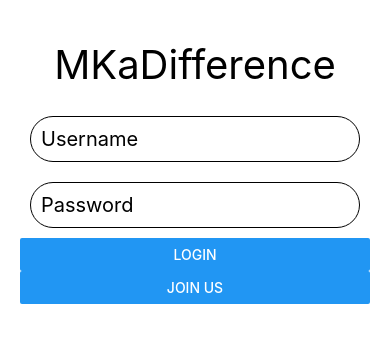
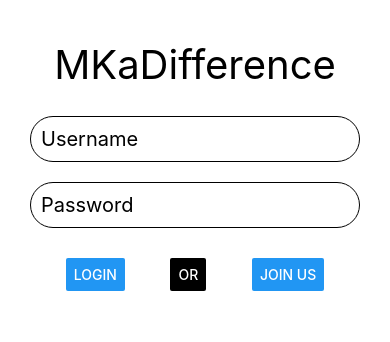
Before and after one commit to jalfawadleh/mkadifference, a React Native app: screen / in a window 390 px wide. Shown: the top 342 px of the page. Built offline with nearby package versions, Linux system fonts and the light colour scheme.

Commit message:
Updates design for login page

```diff
--- a/Components/LoginForm.tsx
+++ b/Components/LoginForm.tsx
@@ -22,24 +22,27 @@ export default function LoginForm(probs: {
 
   const [error, setError] = useState('');
 
-  const handleLogin = async () => {
-    const {data} = await axios.post('users/login', userData);
-    if (data.error) {
-      console.log(data.error);
-    } else {
-      data.token = 'Bearer ' + data.token;
-      probs.setUser(data);
-      console.log(data);
+  const onPress = async () => {
+    // checking username and password
+    if (username === '') {
+      setError('Enter Username');
+      return;
+    } else if (password === '') {
+      setError('Enter Password');
+      return;
     }
-  };
 
-  const handleJoinUs = async () => {
-    // New account
+    // if login or join
+    if (joinUs) {
       if (password !== rpassword) {
         setError('Passwords do not match');
-    } else if (email === '') {
+        return;
+      }
+      if (email === '') {
         setError('Please Enter Email');
-    } else {
+        return;
+      }
+
       // Create a New account
       const {data} = await axios.post('users/', userData);
       if (data.error) {
@@ -48,9 +51,18 @@ export default function LoginForm(probs: {
         data.token = 'Bearer ' + data.token;
         probs.setUser(data);
       }
+    } else {
+      // login
+      const {data} = await axios.post('users/login', userData);
+      if (data.error) {
+        setError(data.error);
+        console.log(data.error);
+      } else {
+        data.token = 'Bearer ' + data.token;
+        probs.setUser(data);
+        console.log('Login Successful');
       }
-
-    setJoinUs(!joinUs);
+    }
   };
 
   const handleAvatarChange = () => {
@@ -60,15 +72,19 @@ export default function LoginForm(probs: {
   return (
     <View style={styles.view}>
       <Text style={styles.header}>MKaDifference</Text>
-      <Text> {error}</Text>
+      <View style={styles.viewForm}>
         {joinUs && (
+          <>
             <Image
               style={styles.avatar}
               source={{
                 uri: avatarLink,
               }}
             />
+            <Text style={styles.note}>Username will decide the avatar</Text>
+          </>
         )}
+        <Text style={styles.note}> {error}</Text>
         <TextInput
           style={styles.input}
           autoComplete="username"
@@ -78,9 +94,7 @@ export default function LoginForm(probs: {
           value={username}
           autoCapitalize="none"
         />
-      {joinUs && (
-        <Text style={styles.note}>Username will decide the avatar</Text>
-      )}
+
         <TextInput
           style={styles.input}
           onChangeText={setPassword}
@@ -110,8 +124,27 @@ export default function LoginForm(probs: {
             </Text>
           </>
         )}
-      {!joinUs && <Button title="Login" onPress={handleLogin} />}
-      <Button title="Join US" onPress={handleJoinUs} />
+
+        {/* <Button title={joinUs ? 'Join US' : 'Login'} onPress={onPress} />
+      <Button
+        title={joinUs ? 'Login' : 'Join US'}
+        onPress={() => setJoinUs(!joinUs)}
+      /> */}
+      </View>
+      <View style={styles.viewLogin}>
+        <View style={styles.viewButton}>
+          <Button title={joinUs ? 'Join US' : 'Login'} onPress={onPress} />
+        </View>
+        <View style={styles.viewButton}>
+          <Button color="black" title="Or" />
+        </View>
+        <View style={styles.viewButton}>
+          <Button
+            title={joinUs ? 'Login' : 'Join US'}
+            onPress={() => setJoinUs(!joinUs)}
+          />
+        </View>
+      </View>
     </View>
   );
 }
@@ -133,6 +166,10 @@ const styles = StyleSheet.create({
     height: 100,
     alignSelf: 'center',
   },
+  viewForm: {
+    margin: 0,
+    padding: 0,
+  },
   input: {
     margin: 10,
     padding: 10,
@@ -140,6 +177,17 @@ const styles = StyleSheet.create({
     borderWidth: 1,
     fontSize: 20,
     borderRadius: 45,
+  },
+  viewLogin: {
+    flex: 1,
+    flexWrap: 'wrap',
+    flexDirection: 'row',
+    justifyContent: 'space-evenly',
+    paddingTop: 20,
+    margin: 0,
+  },
+  viewButton: {
+    height: 50,
   },
   loginB: {
     margin: 5,
```
Lines whose indentation alone changed are shown as unchanged.
